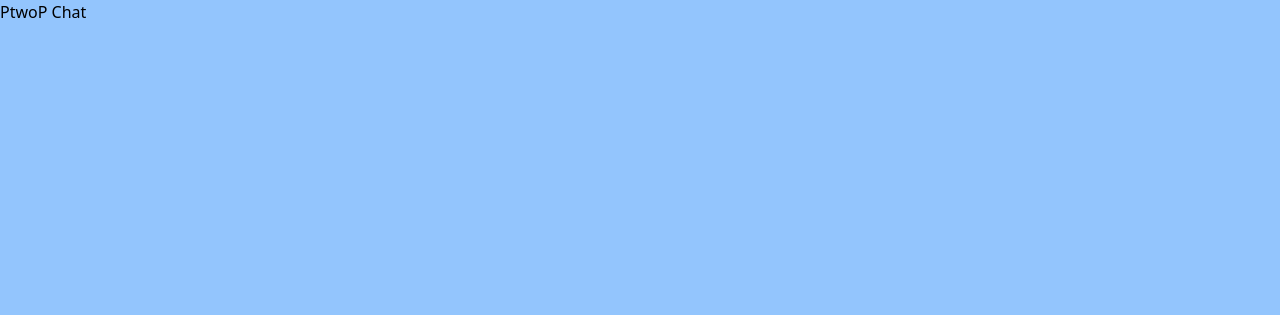
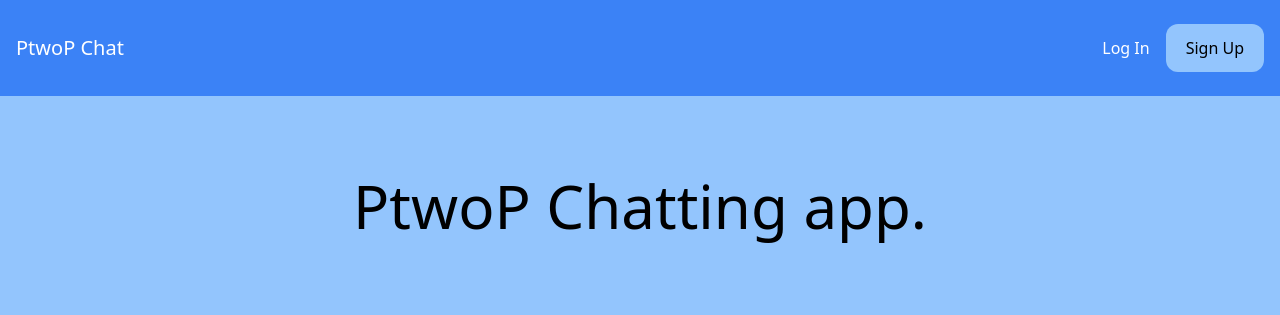
Before and after one commit to khan022/django_p2p_message_app, a Django app: page / in a window 1280 px wide. Before the commit the part shown is almost empty. Shown: the top 315 px of the page. Run offline with Django 4.2, Linux system fonts and the light colour scheme; some libraries are stand-ins or nearby versions.

Commit message:
frontpage-created v0.03

```diff
--- a/ptwop_app/ptwop/templates/ptwop/base.html
+++ b/ptwop_app/ptwop/templates/ptwop/base.html
@@ -4,14 +4,31 @@
     <head>
         <meta charset="utf-8">
         <meta name="viewport" content="width=device-width, initial-scale=1">
-        <title> PtwoP </title>
+
+        <title>{% block title %} {% endblock %}PtwoP </title>
 
         <script src = "https://cdn.tailwindcss.com"></script>
     </head>
 
     <body class="bg-blue-300">
 
-        PtwoP Chat
+        <nav class="flex items-center justify-between px-4 py-6 bg-blue-500">
+            <div>
+                <a href="/" class="text-xl text-white hover:text-gray-300">PtwoP Chat</a>
+            </div>
+
+            <div class="flex items-center space-x-4">
+
+                <a href="/login/" class="text-white hover:text-gray-300">Log In</a>
+
+                <a href="/signup/" class="px-5 py-3 rounded-xl bg-blue-300 hover:bg-teal-600 hover:text-gray-100">Sign Up</a>
+
+            </div>
+        </nav>
+
+        {% block content %}
+
+        {% endblock %}
 
     </body>
 </html>
--- /dev/null
+++ b/ptwop_app/ptwop/templates/ptwop/frontpage.html
@@ -0,0 +1,13 @@
+{% extends 'ptwop/base.html' %}
+
+{% block title %} Welcome | {% endblock %}
+
+{% block content %}
+
+<div class="p-10 lg:p-20 text-center">
+
+    <h1 class="text-3xl lg:text-6xl text-black">PtwoP Chatting app.</h1>
+
+</div>
+
+{% endblock %}
--- a/ptwop_app/ptwop/views.py
+++ b/ptwop_app/ptwop/views.py
@@ -2,4 +2,4 @@ from django.shortcuts import render
 
 # Create your views here.
 def frontpage(request):
-    return render(request, 'ptwop/base.html')
+    return render(request, 'ptwop/frontpage.html')
```
